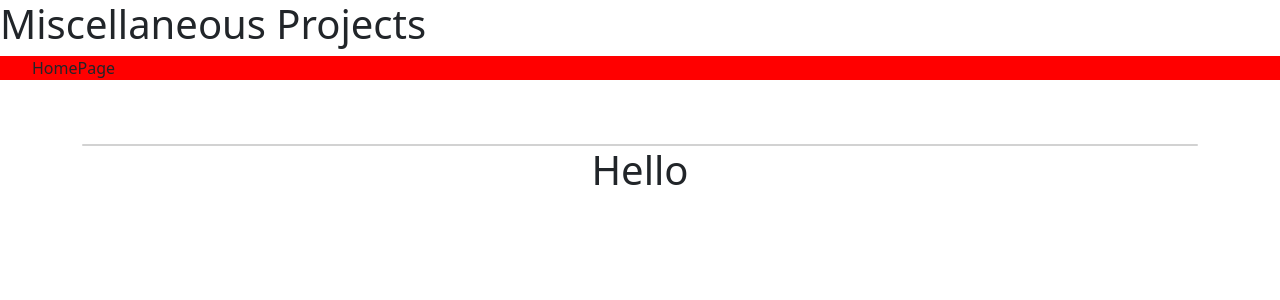
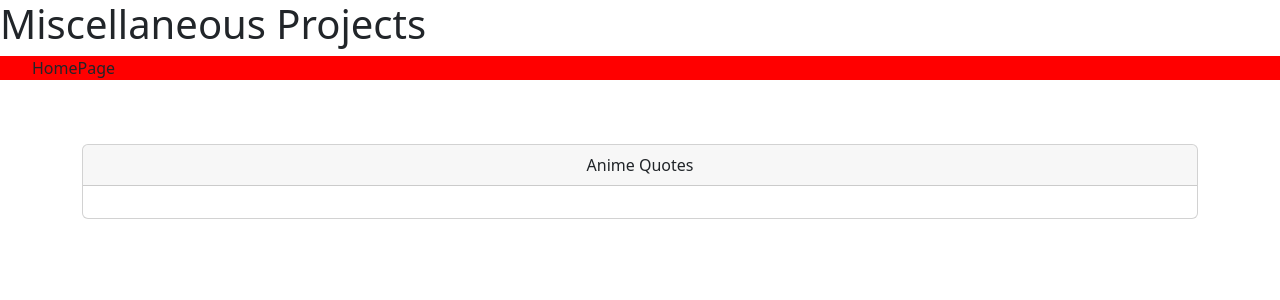
Before and after one commit to StudentCZ/MiscProjects, a React (Create React App) app: page /quote in a window 1280 px wide. Shown: the top 300 px of the page. Built offline with nearby package versions, Linux system fonts and the light colour scheme; no server answers.

Commit message:
got a working container to store quote

```diff
--- a/src/Random_Quote_Generator/Quote.js
+++ b/src/Random_Quote_Generator/Quote.js
@@ -23,8 +23,10 @@ const Quote = () => {
       <Home />
       <div className='text-center container pt-5'>
         <div className='jumbotron'>
-          <div className='card'></div>
-          <h1>Hello</h1>
+          <div className='card'>
+            <div className='card-header'>Anime Quotes</div>
+            <div className='card-body'></div>
+          </div>
         </div>
       </div>
     </>
```
